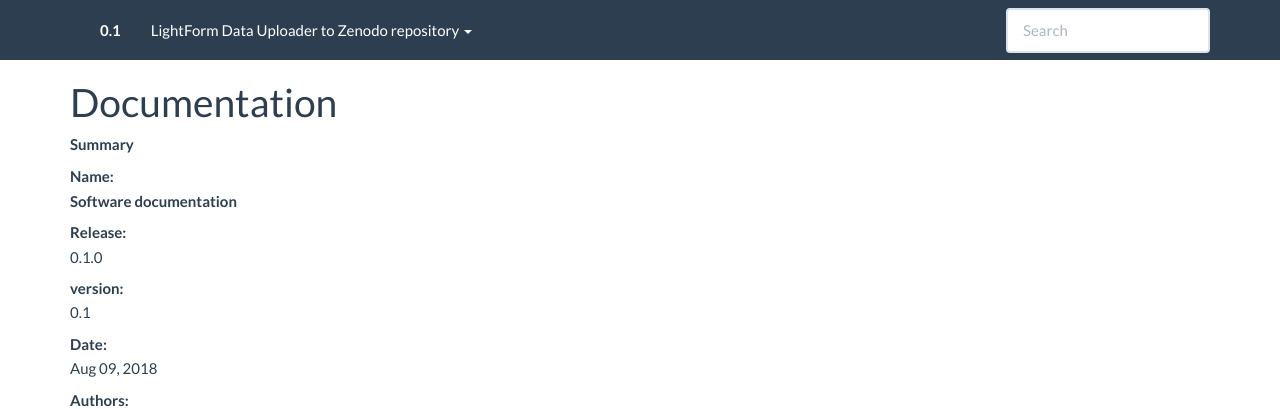
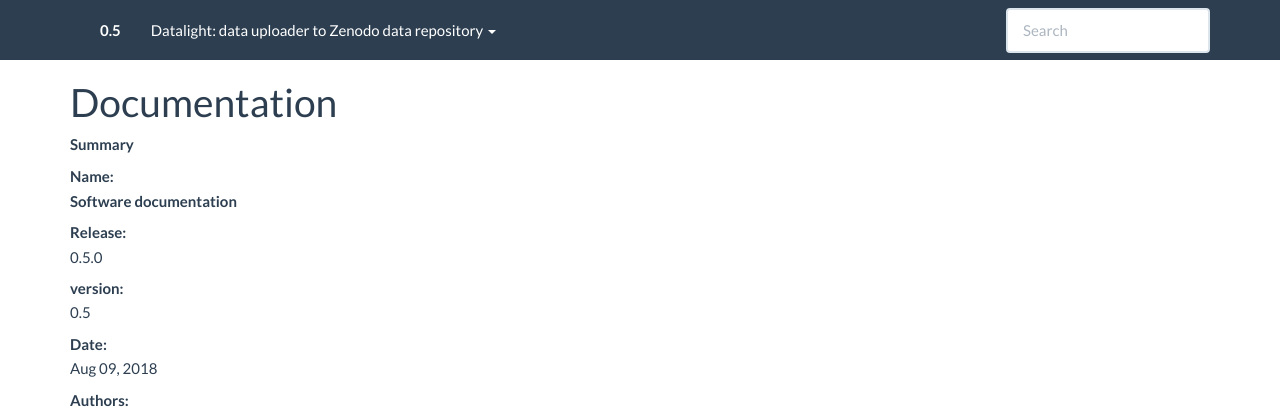
Before and after one commit to LightForm-group/datalight, a Sphinx documentation site: the page built from docs/index.rst, in a window 1280 px wide and 900 px high. Shown: the top 409 px of the window. Built offline with Sphinx 7.4.7, drawn with Linux system fonts in a browser that asks for light colours.

```diff
--- a/docs/conf.py
+++ b/docs/conf.py
@@ -98,8 +98,8 @@
 master_doc = 'index'
 
 # General information about the project.
-project = 'LightForm Data Uploader to Zenodo repository'
-copyright = '2017, Manchester University'
+project = 'Datalight: data uploader to Zenodo data repository'
+copyright = '2018, Manchester University'
 publisher = 'Manchester University'
 author = 'Nicolas Gruel'
 
@@ -108,9 +108,9 @@
 # built documents.
 #
 # The short X.Y version.
-version = '0.1'
+version = '0.5'
 # The full version, including alpha/beta/rc tags.
-release = '0.1.0'
+release = '0.5.0'
 
 # The language for content autogenerated by Sphinx. Refer to documentation
 # for a list of supported languages.
@@ -295,7 +295,7 @@
 # One entry per manual page. List of tuples
 # (source start file, name, description, authors, manual section).
 man_pages = [
-    (master_doc, 'Zenolight', project,
+    (master_doc, 'Datalight', project,
      [author], 1)
 ]
 
@@ -306,9 +306,9 @@
 # (source start file, target name, title, author,
 #  dir menu entry, description, category)
 texinfo_documents = [
-    (master_doc, 'Zenolight', project,
-     author, 'Zenolight',
-     'Document for the LightForm data uploader tools to Zenodo repository',
+    (master_doc, 'Datalight', project,
+     author, 'Datalight',
+     'Document for the Datalight a data uploader tools to Zenodo repository',
      'Miscellaneous'),
 ]
 
```
